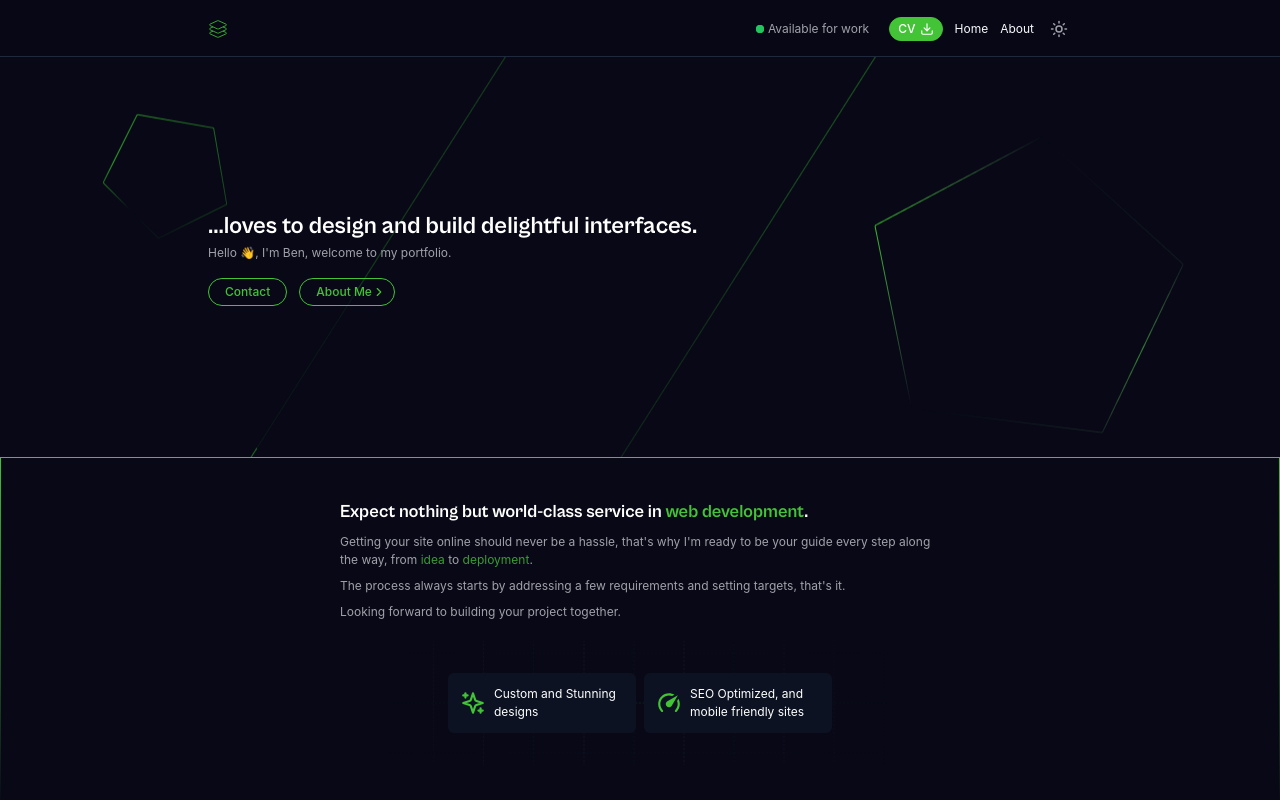
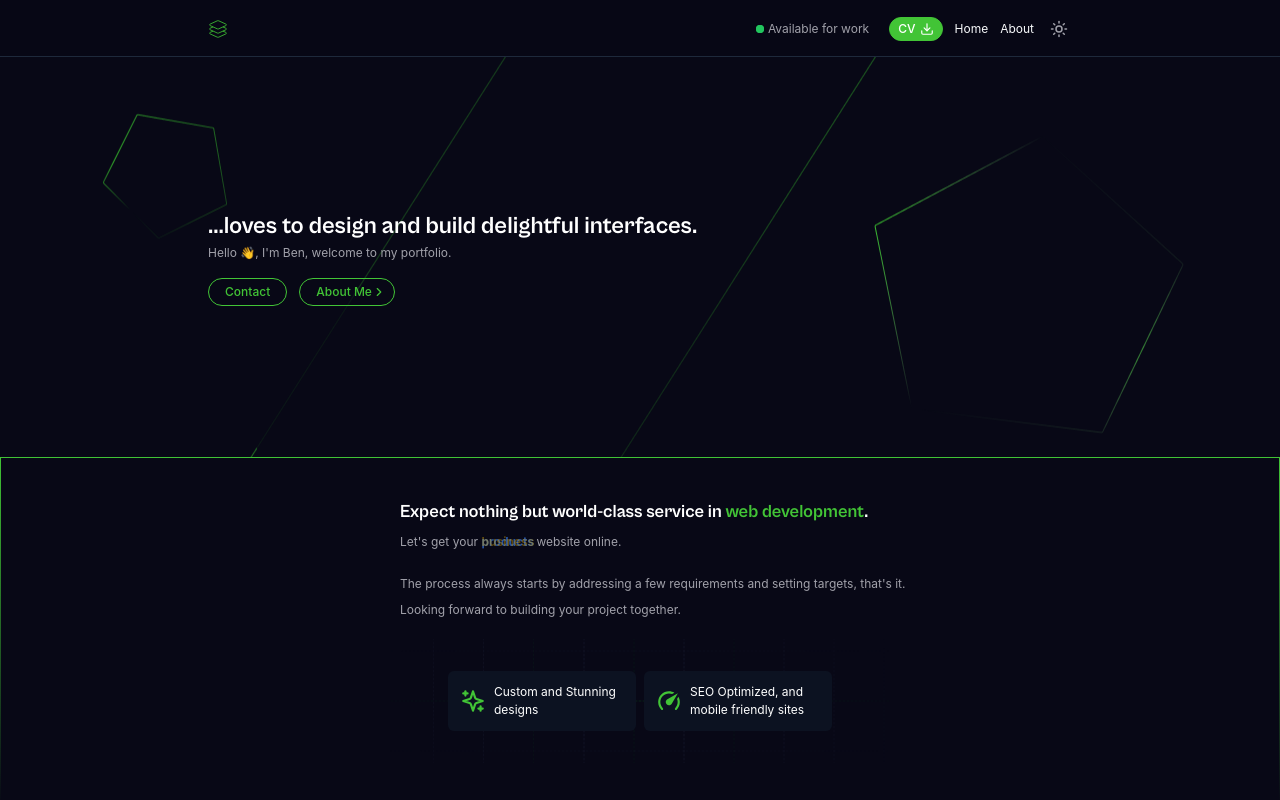
Before and after one commit to ben-dev10/prime-portfolio-react, a React (Vite) app: page / in a window 1280 px wide. Shown: the top 800 px of the page. Built offline with nearby package versions, Linux system fonts and the light colour scheme; no server answers.

Commit message:
feat: added word-animation component

```diff
--- /dev/null
+++ b/src/components/WordAnimation.tsx
@@ -0,0 +1,37 @@
+import { useState, useEffect } from "react";
+import { motion, AnimatePresence } from "framer-motion";
+
+const words = [
+  <span className="text-red-500">personal</span>,
+  <span className="text-blue-500">products</span>,
+  <span className="text-yellow-500">business</span>,
+  <span className="text-green-500">portfolio</span>,
+];
+
+const WordAnimation = () => {
+  const [currentWordIndex, setCurrentWordIndex] = useState(0);
+
+  useEffect(() => {
+    const interval = setInterval(() => {
+      setCurrentWordIndex((prevIndex) => (prevIndex + 1) % words.length);
+    }, 3000);
+
+    return () => clearInterval(interval);
+  }, []);
+
+  return (
+    <AnimatePresence>
+      <motion.span
+        key={currentWordIndex}
+        initial={{ opacity: 0 }}
+        animate={{ opacity: 1 }}
+        exit={{ opacity: 0 }}
+        className="relative font-bold "
+      >
+        <span className="absolute">{words[currentWordIndex]}</span>
+      </motion.span>
+    </AnimatePresence>
+  );
+};
+
+export default WordAnimation;
--- a/src/routes/Home.tsx
+++ b/src/routes/Home.tsx
@@ -7,6 +7,7 @@ import img2 from "../assets/carousel/pic-2.jpg";
 import pic3 from "../assets/carousel/velvet-1.png";
 import FormUI from "../components/ui-2/formui.tsx";
 import { Link } from "react-router-dom";
+import WordAnimation from "../components/WordAnimation.tsx";
 // import { useRef } from "react";
 
 function Hero() {
@@ -70,15 +71,15 @@ function Intro() {
     <div className="intro-section border" id="intro-section">
       <div className="wrapper p-4 container-4xl py-10">
         <div className="box-content max-w-[600px] mx-auto">
-          <h2 className="h3 text-secondary mb-2">
+          <div className="sm:pl-[60px]">
+            <h2 className="h3 text-secondary mb-2 ">
               Expect nothing but world-class service in{" "}
               <span className="text-accent">web development</span>.
             </h2>
-          <p>
-            Getting your site online should never be a hassle, that's why I'm
-            ready to be your guide every step along the way, from{" "}
-            <span className="text-accent opacity-80">idea</span> to
-            <span className="text-accent opacity-80"> deployment</span>.
+            <div>
+              <p className="mb-6">
+                Let's get your <WordAnimation />{" "}
+                <span className="ml-[55px]"> website online</span>.
               </p>
               <p className="mt-2">
                 The process always starts by addressing a few requirements and
@@ -87,6 +88,8 @@ function Intro() {
               <p className="mt-2">
                 Looking forward to building your project together.
               </p>
+            </div>
+          </div>
 
           <div className="mt-5 max-w-[500px] mx-auto">
             <div
```
Also changed, not shown: src/assets/carousel/bg-1@0.1x.png. Lines whose indentation alone changed are shown as unchanged.
